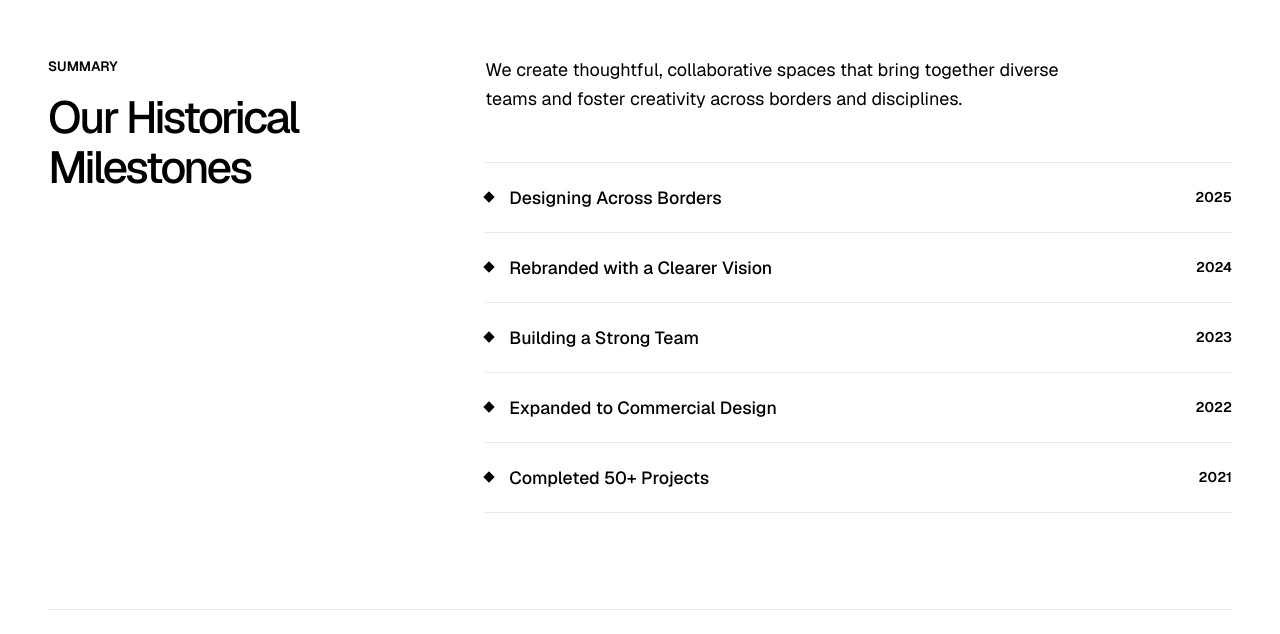
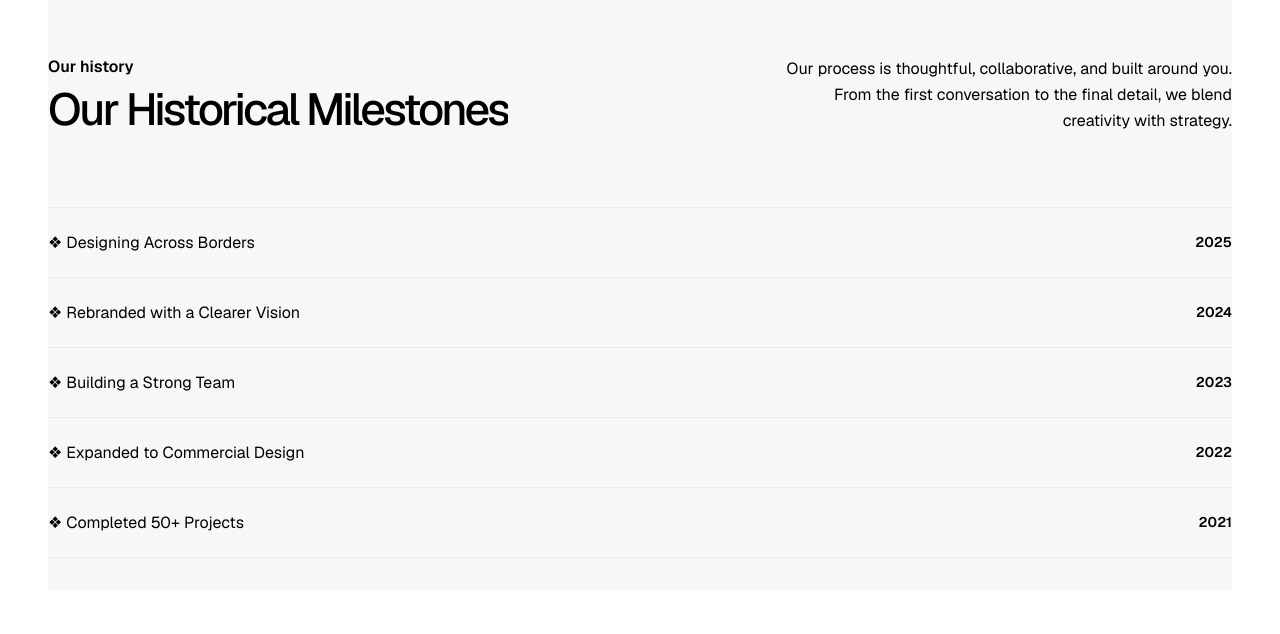
Before and after one commit to omarfaruk16/Jade, a Next.js app in the folder frontend/: page /about in a window 1280 px wide. Shown: the part 946-1580 px from the top of the page. Built offline with nearby package versions, Linux system fonts and the light colour scheme; no server answers.

Commit message:
style: update milestones section in about page to match design

```diff
--- a/frontend/src/app/about/About.module.css
+++ b/frontend/src/app/about/About.module.css
@@ -175,33 +175,41 @@
 
 /* Milestone Section */
 .milestoneSection {
-  display: grid;
-  grid-template-columns: 1fr 2fr;
+  display: flex;
+  flex-direction: column;
+  gap: 3rem;
+  padding: 6rem 0 2rem;
+  background: #f7f7f7;
+}
+
+.milestoneTop {
+  display: flex;
+  justify-content: space-between;
+  align-items: flex-start;
   gap: 4rem;
-  padding: 6rem 0;
-  border-bottom: 1px solid #eaeaea;
 }
 
 .milestoneHeader .label {
-  font-size: 0.85rem;
+  font-size: 1rem;
   font-weight: 600;
-  text-transform: uppercase;
   color: #000;
   display: block;
-  margin-bottom: 1rem;
+  margin-bottom: 0.5rem;
 }
 
 .milestoneList {
   display: flex;
   flex-direction: column;
+  width: 100%;
 }
 
 .milestoneIntro {
-  font-size: 1.125rem;
+  font-size: 1rem;
   color: #000;
   line-height: 1.6;
-  margin-bottom: 3rem;
-  max-width: 600px;
+  max-width: 450px;
+  text-align: right;
+  margin: 0;
 }
 
 .milestoneItem {
@@ -209,27 +217,19 @@
   justify-content: space-between;
   align-items: center;
   padding: 1.5rem 0;
-  border-top: 1px solid #eaeaea;
+  border-bottom: 1px solid #eaeaea;
 }
 
-.milestoneItem:last-child {
-  border-bottom: 1px solid #eaeaea;
+.milestoneItem:first-child {
+  border-top: 1px solid #eaeaea;
 }
 
 .milestoneText {
   display: flex;
   align-items: center;
   gap: 1rem;
-  font-size: 1.1rem;
-  font-weight: 500;
-}
-
-.diamondIcon {
-  width: 8px;
-  height: 8px;
-  background: #000;
-  transform: rotate(45deg);
-  display: inline-block;
+  font-size: 1rem;
+  font-weight: 400;
 }
 
 .year {
@@ -494,11 +494,16 @@
     grid-template-columns: repeat(2, 1fr);
   }
 
-  .milestoneSection,
   .philosophySection,
-  .teamHeaderRow {
+  .teamHeaderRow,
+  .milestoneTop {
     grid-template-columns: 1fr;
+    flex-direction: column;
     gap: 2rem;
+  }
+
+  .milestoneIntro {
+    text-align: left;
   }
 
   .teamGrid {
--- a/frontend/src/app/about/page.tsx
+++ b/frontend/src/app/about/page.tsx
@@ -137,44 +137,45 @@ export default function AboutPage() {
         {/* Milestones Section */}
         <SectionReveal>
           <section className={styles.milestoneSection}>
-            <div className={styles.milestoneHeader}>
-              <span className={styles.label}>Summary</span>
-              <TitleReveal><h2 className={styles.sectionTitle}>Our Historical Milestones</h2></TitleReveal>
+            <div className={styles.milestoneTop}>
+              <div className={styles.milestoneHeader}>
+                <span className={styles.label}>Our history</span>
+                <TitleReveal><h2 className={styles.sectionTitle}>Our Historical Milestones</h2></TitleReveal>
+              </div>
+
+              <p className={styles.milestoneIntro}>
+                Our process is thoughtful, collaborative, and built around you. From the first conversation to the final detail, we blend creativity with strategy.
+              </p>
             </div>
 
             <div className={styles.milestoneList}>
-              <p className={styles.milestoneIntro}>
-                We create thoughtful, collaborative spaces that bring together diverse teams
-                and foster creativity across borders and disciplines.
-              </p>
-
               <div className={styles.milestoneItem}>
                  <div className={styles.milestoneText}>
-                   <span className={styles.diamondIcon}></span> Designing Across Borders
+                   ❖ Designing Across Borders
                  </div>
                  <span className={styles.year}>2025</span>
               </div>
               <div className={styles.milestoneItem}>
                  <div className={styles.milestoneText}>
-                   <span className={styles.diamondIcon}></span> Rebranded with a Clearer Vision
+                   ❖ Rebranded with a Clearer Vision
                  </div>
                  <span className={styles.year}>2024</span>
               </div>
               <div className={styles.milestoneItem}>
                  <div className={styles.milestoneText}>
-                   <span className={styles.diamondIcon}></span> Building a Strong Team
+                   ❖ Building a Strong Team
                  </div>
                  <span className={styles.year}>2023</span>
               </div>
               <div className={styles.milestoneItem}>
                  <div className={styles.milestoneText}>
-                   <span className={styles.diamondIcon}></span> Expanded to Commercial Design
+                   ❖ Expanded to Commercial Design
                  </div>
                  <span className={styles.year}>2022</span>
               </div>
               <div className={styles.milestoneItem}>
                  <div className={styles.milestoneText}>
-                   <span className={styles.diamondIcon}></span> Completed 50+ Projects
+                   ❖ Completed 50+ Projects
                  </div>
                  <span className={styles.year}>2021</span>
               </div>
```
